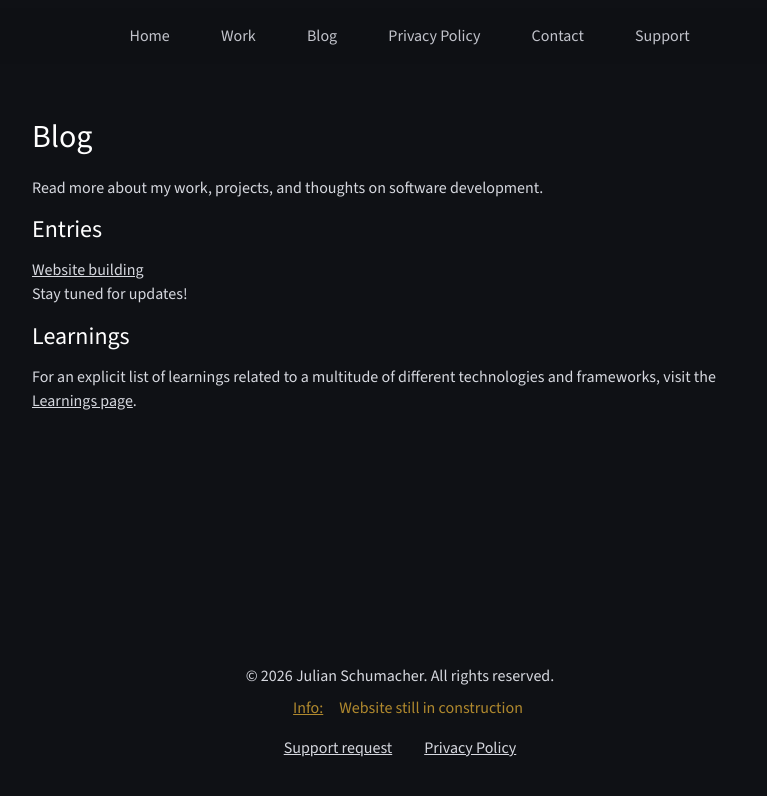
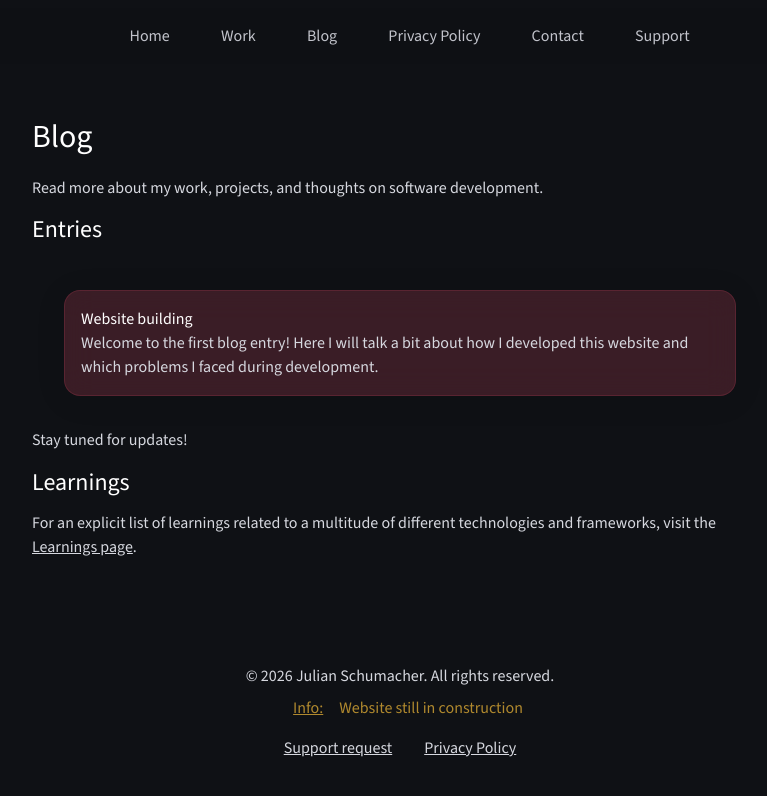
Before and after one commit to Julessh05/Website, a Next.js app in the folder website/: page /blog in a window 1280 px wide. Shown: the top 796 px of the page, without its empty margins (240-1007 px from the left). Built offline with nearby package versions, Linux system fonts and the light colour scheme.

Commit message:
Implement link container and update blog page

```diff
--- a/website/src/app/blog/page.tsx
+++ b/website/src/app/blog/page.tsx
@@ -1,6 +1,7 @@
 import fs from "node:fs"
 import path from "node:path";
 import Link from "next/link";
+import LinkContainer from "@/app/components/linkContainer";
 
 export const metadata = {
     title: 'Julian Schumacher - Blog',
@@ -33,18 +34,39 @@ export const metadata = {
     },
 }
 
+class BlogEntryDetails {
+    title: string
+    identifier: string
+    previewText: string
+
+    constructor(title: string, identifier: string, previewText: string) {
+        this.title = title;
+        this.identifier = identifier;
+        this.previewText = previewText;
+    }
+}
+
 export default async function Blog() {
     const blogEntryFiles: string[] = fs.readdirSync("./public/blog");
     const blogEntryNames: string[] = [];
+    const blogEntryPreviews: string[] = [];
     blogEntryFiles.forEach(async (fileName) => {
         const fullPath: string = path.join("./public/blog/", fileName);
         const fileContents: string = fs.readFileSync(fullPath, "utf8");
         const headline: string = fileContents.split("\n")[0].replace("# ", "");
+        const preview: string = fileContents.split("\n").slice(1, 4).join(" ");
         blogEntryNames.push(headline)
+        blogEntryPreviews.push(preview)
     });
-    const blogEntries: Record<string, string> = {};
+    const blogEntries: BlogEntryDetails[] = [];
     for (let i: number = 0; i < blogEntryNames.length; i++) {
-        blogEntries[blogEntryNames[i]] = blogEntryFiles[i].replace(".md", "");
+        blogEntries.push(
+            new BlogEntryDetails(
+                blogEntryNames[i],
+                blogEntryFiles[i].replace(".md", ""),
+                blogEntryPreviews[i]
+            )
+        );
     }
     return (
         <main>
@@ -55,10 +77,13 @@ export default async function Blog() {
                 <p>No blog entries found.</p>
             ) : (
                 <ul>
-                    {Object.entries(blogEntries).map(([name, file]) => (
-                        <li key={name}>
-                            <a href={`/blog/${file}`}>{name}</a>
-                        </li>
+                    {blogEntries.map((details) => (
+                        <LinkContainer
+                            name={details.title}
+                            description={details.previewText}
+                            href={`/blog/${details.identifier}`}
+                            key={details.identifier}
+                        />
                     ))}
                 </ul>
             )
--- /dev/null
+++ b/website/src/app/components/linkContainer.module.scss
@@ -0,0 +1,23 @@
+.link {
+    text-decoration: none;
+
+    &:hover {
+
+        .linkContent {
+            color: var(--text-color);
+        }
+    }
+}
+
+.linkContainer {
+    padding: 16px;
+    margin: 32px;
+    cursor: pointer;
+    /* From https://css.glass */
+    background: rgba(110, 43, 58, 0.47);
+    border-radius: 16px;
+    box-shadow: 0 4px 30px rgba(0, 0, 0, 0.1);
+    backdrop-filter: blur(15px);
+    -webkit-backdrop-filter: blur(15px);
+    border: 1px solid rgba(110, 43, 58, 0.6);
+}
--- /dev/null
+++ b/website/src/app/components/linkContainer.tsx
@@ -0,0 +1,21 @@
+import Link from "next/link";
+import styles from "./linkContainer.module.scss"
+
+export default function LinkContainer({ name, description, href }: { name: string, description: string, href: string }) {
+    return (
+        <div key={name} className={styles.linkContainer}>
+            <Link href={href} className={styles.link}>
+                <h4
+                    className={styles.linkContent}
+                >
+                    {name}
+                </h4>
+                <p
+                    className={styles.linkContent}
+                >
+                    {description}
+                </p>
+            </Link>
+        </div>
+    );
+}
--- /dev/null
+++ b/website/src/app/work/contributions/page.tsx
@@ -0,0 +1,12 @@
+export default function Contributions() {
+    return (
+        <main>
+            <h1>Contributions</h1>
+            <p>
+                Here you can find information about my contributions to various projects and open source initiatives.
+            </p>
+            <h2>Open Source Projects</h2>
+            <p>Currently no completed contributions to third-party open source projects.</p>
+        </main>
+    );
+}
--- a/website/src/app/work/page.tsx
+++ b/website/src/app/work/page.tsx
@@ -48,6 +48,8 @@ export default function Projects() {
             </p>
             <h2>Projects</h2>
             <p>You can find my projects on the corresponding page <Link href="/work/projects">here</Link>.</p>
+            <h2>Contributions</h2>
+            <p>Find out about my contributions to various projects and open source initiatives <Link href="/work/contributions">here</Link>.</p>
             <h2>Other</h2>
             <p>Some projects and ideas which are currently not listed on the projects page can be found here.</p>
             <p>Virtual Safety & Security Systems <Link href="https://v3s.tech" target="_blank">v3s.tech</Link></p>
--- a/website/src/app/work/projects/[projectslug]/page.tsx
+++ b/website/src/app/work/projects/[projectslug]/page.tsx
@@ -1,5 +1,5 @@
-import getProjects from "../../../data/mapping";
-import Project from "../../../objects/project";
+import getProjects from "@/app/data/mapping";
+import Project from "@/app/objects/project";
 import Link from "next/link";
 
 export const metadata = {
--- a/website/src/app/work/projects/page.tsx
+++ b/website/src/app/work/projects/page.tsx
@@ -3,9 +3,10 @@
 import Link from "next/link";
 import { useState } from "react";
 import styles from './page.module.scss';
-import getProjects from "../../data/mapping";
-import Project from "../../objects/project";
-import ProjectType from "../../objects/project_type";
+import getProjects from "@/app/data/mapping";
+import Project from "@/app/objects/project";
+import ProjectType from "@/app/objects/project_type";
+import LinkContainer from "@/app/components/linkContainer";
 
 
 export default function Projects() {
@@ -59,20 +60,12 @@ export default function Projects() {
                             projects
                                 .filter((p) => p.projectType == type.identifier)
                                 .map((project) => (
-                                    <div key={project.identifier} className={styles.linkContainer}>
-                                        <Link href={`projects/${project.identifier}`} className={styles.link}>
-                                            <h4
-                                                className={styles.linkContent}
-                                            >
-                                                {project.name}
-                                            </h4>
-                                            <p
-                                                className={styles.linkContent}
-                                            >
-                                                {project.description}
-                                            </p>
-                                        </Link>
-                                    </div>
+                                    <LinkContainer
+                                        name={project.name}
+                                        description={project.description}
+                                        href={`projects/${project.identifier}`}
+                                        key={project.identifier}
+                                    />
                                 ))}
                     </ul>
                 </>
```
Also changed, not shown: website/src/app/data/mapping.js (+4 -4 lines), website/src/app/work/projects/page.module.scss (+0 -24 lines).
